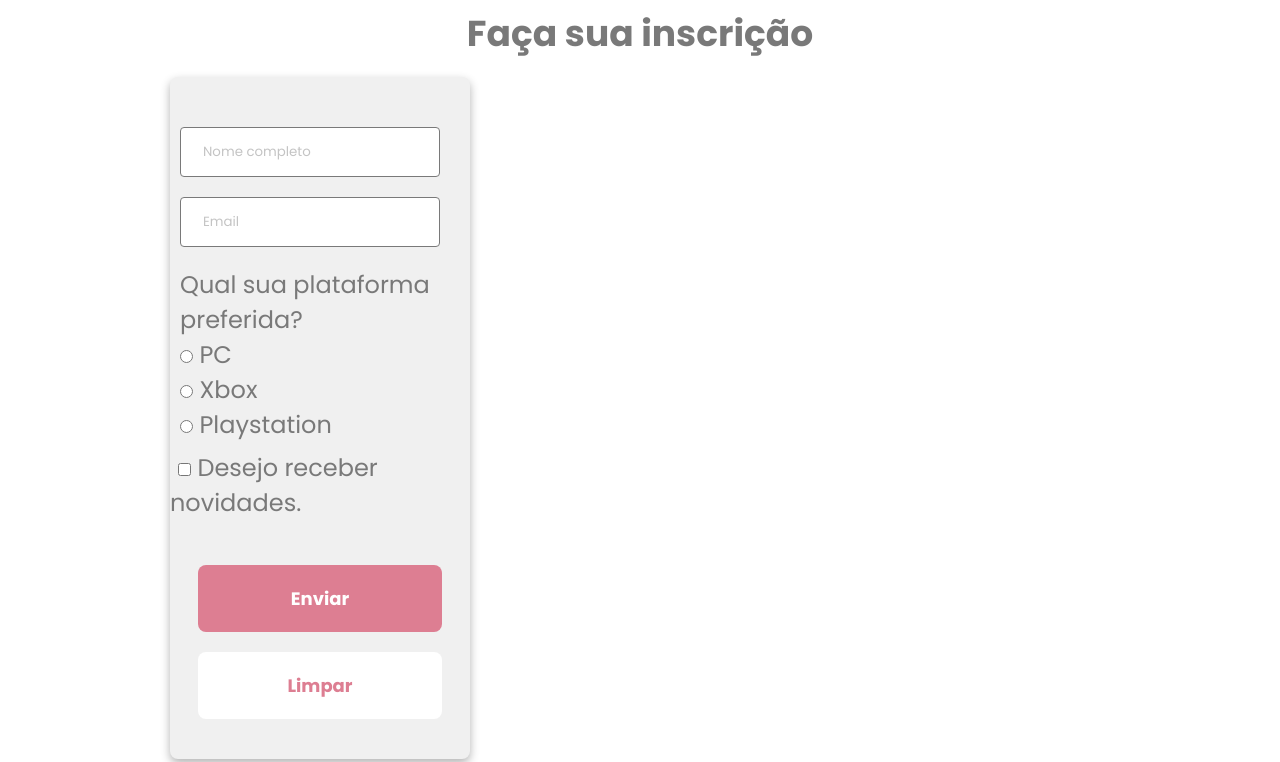
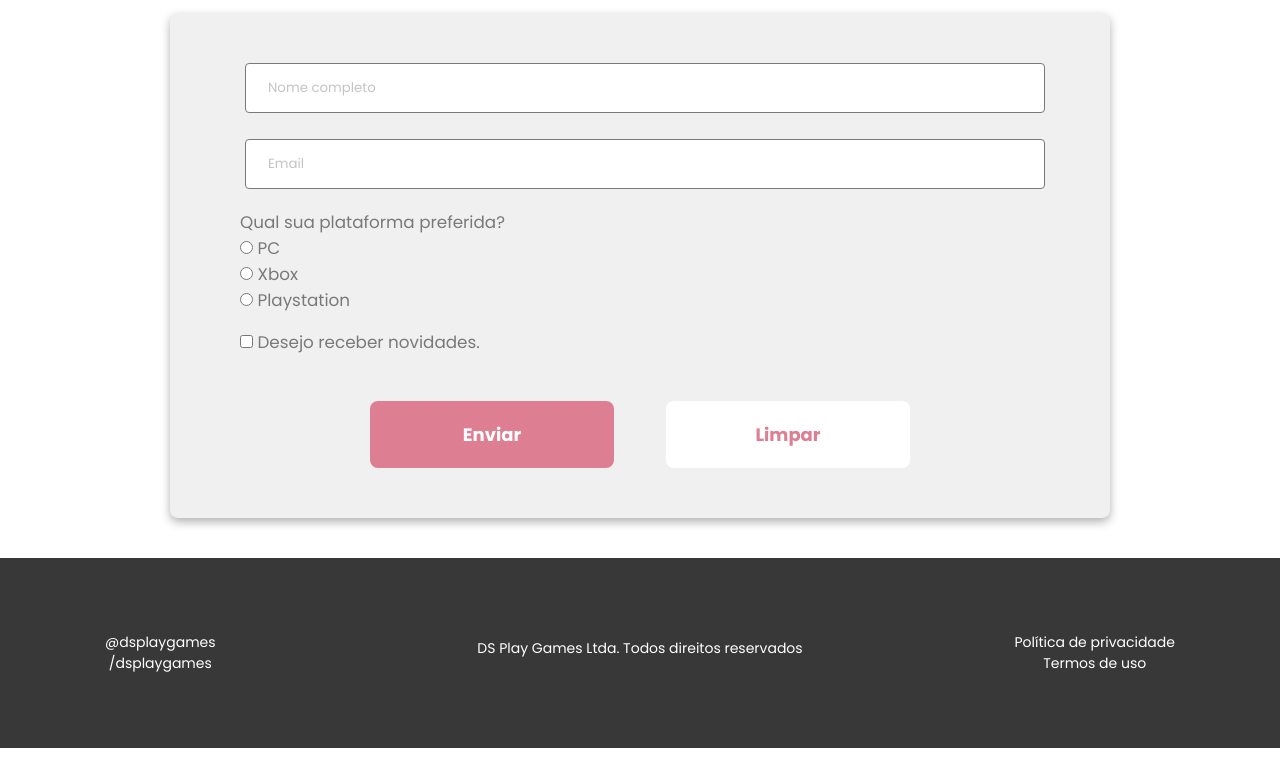
Before and after one commit to LeandroSouzaOliveira/desafio-DSPlayGames-responsivo, a plain HTML site: page index.html in a window 1280 px wide. Shown: the part 1463-2225 px from the top of the page. Drawn offline with Linux system fonts and the light colour scheme.

Commit message:
Finalizando responsividade

```diff
--- a/css/styles.css
+++ b/css/styles.css
@@ -56,15 +56,20 @@ a:hover {
 }
 
 hr {
-  width: 90%;
+  width: 263px;
   margin: 3px 12px 1px 12px;
   border-width: 1px;
   border-color: var(--line-horizontal-color);
 }
 
+form {
+  display: flex;
+}
+
 footer {
   background-color: var(--br-color-light-black);
   color: var(--text-color-white);
+  margin: 0 auto;
   font-size: 14px;
   margin-top: 40px;
 }
@@ -78,6 +83,10 @@ footer {
 
 .border-radius {
   border-radius: 8px;
+}
+
+.menu-container {
+  display: none;
 }
 
 #latest-news {
@@ -130,8 +139,7 @@ footer {
 .more-contents {
   font-size: 14px;
   color: var(--text-color-light-pink);
-  padding: 12px;
-  margin-bottom: 40px;
+  padding: 0 12px 12px 12px;
 }
 
 .action-buttons {
@@ -139,7 +147,6 @@ footer {
   height: 67px;
   font-size: 18px;
   border-radius: 8px;
-  margin: 0 auto;
   display: flex;
   align-items: center;
   justify-content: center;
@@ -148,6 +155,8 @@ footer {
 .load-more {
   background-color: var(--bg-color-light-pink);
   color: var(--text-color-white);
+  margin: 0 auto;
+  margin-bottom: 40px;
 }
 
 #choose-your-games {
@@ -223,7 +232,7 @@ footer {
 
 .register-container {
   background-color: var(--bg-color-ligth-gray);
-  max-width: 300px;
+  width: calc(100% - 20px);
   border-radius: 8px;
   box-shadow: 0px 4px 10px rgba(0, 0, 0, 0.3);
   margin-left: 10px;
@@ -236,9 +245,11 @@ footer {
   background-color: var(--bg-color-white);
   border: 1px solid var(--border-color-dark-gray);
   border-radius: 4px;
-  width: 260px;
+  width: calc(100% - 20px);
   height: 50px;
-  margin: 50px 10px 20px 10px;
+  margin-top: 50px;
+  margin-left: 10px;
+  margin-right: 10px;
 }
 
 .register-form-text::placeholder {
@@ -250,9 +261,11 @@ footer {
   background-color: var(--bg-color-white);
   border: 1px solid var(--border-color-dark-gray);
   border-radius: 4px;
-  width: 260px;
+  width: calc(100% - 20px);
   height: 50px;
-  margin: 0 10px 20px 10px;
+  margin-left: 10px;
+  margin-right: 10px;
+  margin-bottom: 20px;
 }
 
 .register-form-email::placeholder {
@@ -275,6 +288,7 @@ footer {
   color: var(--text-color-white);
   border: none;
   font-weight: 700;
+  margin: 0 auto;
   margin-top: 45px;
   margin-bottom: 20px;
 }
@@ -284,6 +298,7 @@ footer {
   color: var(--text-color-light-pink);
   border: none;
   font-weight: 700;
+  margin: 0 auto;
   margin-bottom: 40px;
 }
 
@@ -291,6 +306,11 @@ footer {
   display: flex;
   flex-direction: column;
   text-align: center;
+}
+
+.footer-items-social {
+  margin-top: 28px;
+  margin-bottom: 35px;
 }
 
 .footer-items-instagram {
@@ -314,5 +334,85 @@ footer {
     font-size: 24px;
   }
 
+  .menu-container {
+    list-style-type: none;
+    display: flex;
+    padding-right: 29px;
+  }
 
+  .menu-container li {
+    padding-right: 29px;
+  }
+
+  .menu-full {
+    display: flex;
+    align-items: center;
+    justify-content: space-between;
+  }
+
+  hr {
+    width: 898px;
+  }
+
+  .register-container {
+    max-width: calc(100% - 20px);
+    font-size: 0.7rem;
+  }
+
+  .register-form-platform {
+    margin-left: 70px;
+  }
+
+  .register-form-receive-news {
+    margin-left: 62px;
+  }
+
+  .register-form-text {
+    width: calc(100% - 140px);
+    height: 50px;
+    margin-left: 75px;
+  }
+
+  .register-form-email {
+    width: calc(100% - 140px);
+    height: 50px;
+    margin-left: 75px;
+  }
+
+  .register-form-buttons {
+    display: flex;
+    flex-direction: row;
+    justify-content: center;
+  }
+
+  .register-form-submit {
+    margin: 38px 52px 50px 125px;
+  }
+
+  .register-form-reset {
+    margin: 38px 125px 50px 0;
+  }
+
+  footer {
+    height: 190px;
+  }
+
+  .footer-items {
+    display: flex;
+    flex-direction: row;
+    justify-content: space-between;
+    text-align: center;
+  }
+
+  .footer-items-social {
+    margin: 74px 221px 74px 105px;
+  }
+
+  .footer-items-corporation {
+    margin: 80px 171px 80px 0px;
+  }
+
+  .footer-items-terms {
+    margin: 74px 105px 74px 0px;
+  }
 }
--- a/index.html
+++ b/index.html
@@ -13,18 +13,24 @@
     <header>
         <nav class="container">
             <h1>DSPlayGames</h1>
+            <div class="menu-full">
+                <ul class="menu-container">
+                    <li><a href="#latest-news">Notícias</a></li>
+                    <li><a href="#choose-your-games">Jogos</a></li>
+                    <li><a href="#register"></a>Inscreva-se</li>
+                </ul>
                 <img src="img/profile.svg" alt="Profile">
+            </div>
         </nav>
     </header>
     <main>
         <section id="latest-news" class="container">
             <h2>Últimas notícias</h2>
-            <div class="container">
             <div class="latest-news-card">
                 <h3 class="title-news">Título principal da notícia</h3>
                 <h4 class="subtitle-news">Lorem ipsum dolor sit amet consectetur adipisicing elit. Eius suscipit
                     ipsum dolor praesentium alias velit pariatur, beatae non placeat. Ab.</h4>
-                    <hr class="horizontal-line" noshade>
+                <hr noshade>
                 <p class="date-news">23/02/2022</p>
                 <p class="contents-news">Lorem ipsum dolor sit, amet consectetur adipisicing elit. Distinctio,
                     accusamus laboriosam? Ipsam, numquam quis odit neque earum doloribus dolor nobis perferendis
@@ -37,14 +43,12 @@
                     voluptatem doloremque alias nemo.</p>
                 <h5 class="more-contents"><a href="#">Ler mais...</a></h5>
             </div>
-            </div>
 
-            <div class="container">
             <div class="latest-news-card">
                 <h3 class="title-news">Título principal da notícia</h3>
                 <h4 class="subtitle-news">Lorem ipsum dolor sit amet consectetur adipisicing elit. Eius suscipit
                     ipsum dolor praesentium alias velit pariatur, beatae non placeat. Ab.</h4>
-                    <hr class="horizontal-line" noshade>
+                <hr noshade>
                 <p class="date-news">23/02/2022</p>
                 <p class="contents-news">Lorem ipsum dolor sit, amet consectetur adipisicing elit. Distinctio,
                     accusamus laboriosam? Ipsam, numquam quis odit neque earum doloribus dolor nobis perferendis
@@ -57,11 +61,11 @@
                     voluptatem doloremque alias nemo.</p>
                 <h5 class="more-contents"><a href="#">Ler mais...</a></h5>
             </div>
-            </div>
+
             <h5 class="load-more action-buttons"><a href="#">Carregar mais</a></h5>
         </section>
 
-        <section id="choose-your-games" class="container">
+        <section id="choose-your-games">
             <h2>Jogos</h2>
             <div class="games-container">
                 <div class="your-games-card">
@@ -89,8 +93,7 @@
 
         <section id="register" class="container">
             <h2>Faça sua inscrição</h2>
-            <div class="register-container">
-                <form action="">
+            <form action="" class="register-container">
                 <input class="register-form-text" type="text" placeholder="Nome completo"><br>
                 <input class="register-form-email" type="email" placeholder="Email">
                 <div class="register-form-platform">
@@ -106,20 +109,25 @@
                     <input type="checkbox" name="news" id="receive-news">
                     <label for="receive-news">Desejo receber novidades.</label>
                 </span>
+                <div class="register-form-buttons">
                     <input class="register-form-submit action-buttons" type="submit" value="Enviar">
                     <input class="register-form-reset action-buttons" type="reset" value="Limpar">
+                </div>
             </form>
-            </div>
         </section>
     </main>
 
     <footer>
         <div class="footer-items">
-            <a class="footer-items-instagram" href="#">@dsplaygames</a>
-            <a class="footer-items-youtube" href="#">/dsplaygames</a>
+            <div class="footer-items-social">
+                <a href="#">@dsplaygames</a><br>
+                <a href="#">/dsplaygames</a>
+            </div>
             <p class="footer-items-corporation">DS Play Games Ltda. Todos direitos reservados</p>
-            <a href="#">Política de privacidade</a>
-            <a class="footer-items-terms" href="">Termos de uso</a>
+            <div class="footer-items-terms">
+                <a href="#">Política de privacidade</a><br>
+                <a href="#">Termos de uso</a>
+            </div>
         </div>
     </footer>
 </body>
```
Lines whose indentation alone changed are shown as unchanged.
